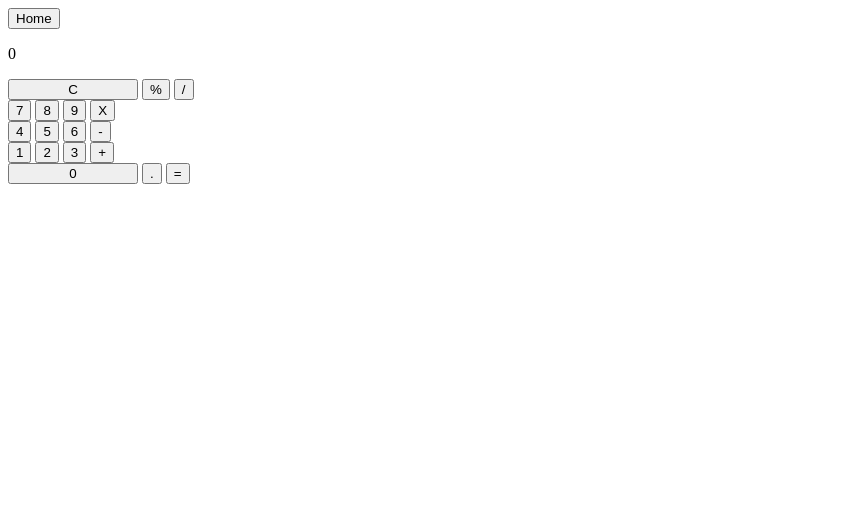
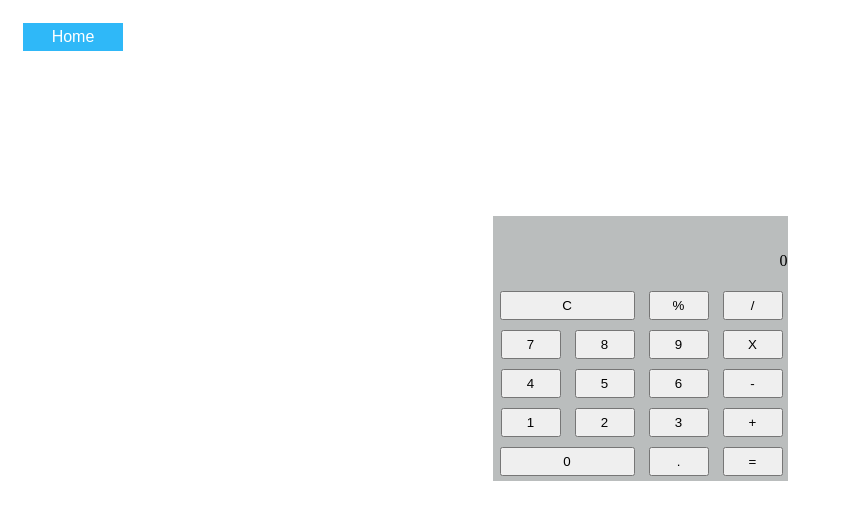
Before and after one commit to BGremlich/html_projekt, a plain HTML site: page calculator_alone/index.html in a window 1280 px wide. Shown: the whole page, without its empty margins (0-843 px from the left). Drawn offline with Linux system fonts and the light colour scheme.

Commit message:
eingener Rechner mit css gestaltet

```diff
--- a/cal_style.css
+++ b/cal_style.css
@@ -32,7 +32,6 @@ button:hover {
     color: #fff;
     font-size: 16px;
     width: 100px;
-    outline: none;
     padding: 12px 20px, 10px;
     background: #2fb8f8;
     margin: 15px;
--- a/calculator_alone/index.html
+++ b/calculator_alone/index.html
@@ -9,13 +9,13 @@
     <meta charset="utf-8">
     <meta name="viewport" content="width=device-width, initial-scale=1.0">
     <title>Rechner</title>
-    <button onclick="window.location.href='index.html'" class="btn-home" >Home</button>
+    <button onclick="window.location.href='../index.html'" class="btn-home" >Home</button>
   </head>
     <body>
 <div class="display" >
     <p id="output">0</p>
     <div class="first-row" >
-        <button id="r1-1" onclick="forclear()" style="width: 130px;">C</button>
+        <button id="r1-1" onclick="forclear()" style="width: 135px;">C</button>
         <button id="r1-3" onclick="percent()">%</button>
         <button id="r1-4" value="/" onclick="fordisplay()">/</button>
     </div>
@@ -35,10 +35,10 @@
         <button id="r4-1" value="1" onclick="fordisplay()">1</button>
         <button id="r4-2" value="2" onclick="fordisplay()">2</button>
         <button id="r4-3" value="3" onclick="fordisplay()">3</button>
-        <button id="r4-4" value="+" onclick="fordisplayr()">+</button>
+        <button id="r4-4" value="+" onclick="fordisplay()">+</button>
     </div>
     <div class="fifth-row" >
-        <button id="r5-1" value="0" onclick="fordisplay()" style="width: 130px;">0</button>
+        <button id="r5-1" value="0" onclick="fordisplay()" style="width: 135px;">0</button>
         <button id="r5-3" value="." onclick="fordisplay()">.</button>
         <button id="r5-4" value="=" onclick="solve()">=</button>
     </div>
--- a/calculator_alone/stylesheet.css
+++ b/calculator_alone/stylesheet.css
@@ -0,0 +1,24 @@
+.display{
+    width: 295px;
+    margin: auto;
+    margin-top: 150px;
+    background-color: rgb(186, 189, 189);
+    padding-top: 20px;
+    text-align: right;
+}
+
+button{
+    width: 60px;
+    padding: 5px;
+    margin: 5px;
+}
+
+.btn-home {
+    border: none;
+    color: #fff;
+    font-size: 16px;
+    width: 100px;
+    padding: 12px 20px, 10px;
+    background: #2fb8f8;
+    margin: 15px;
+}
```
